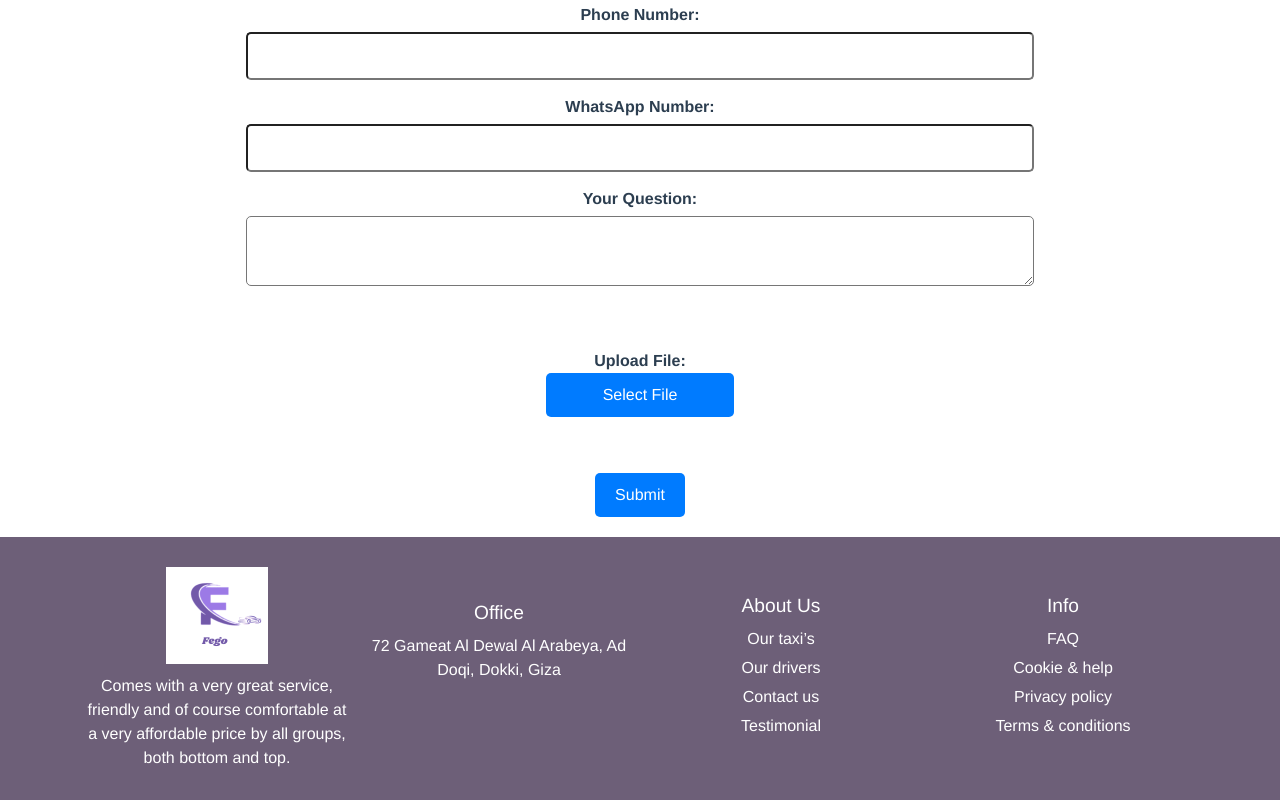
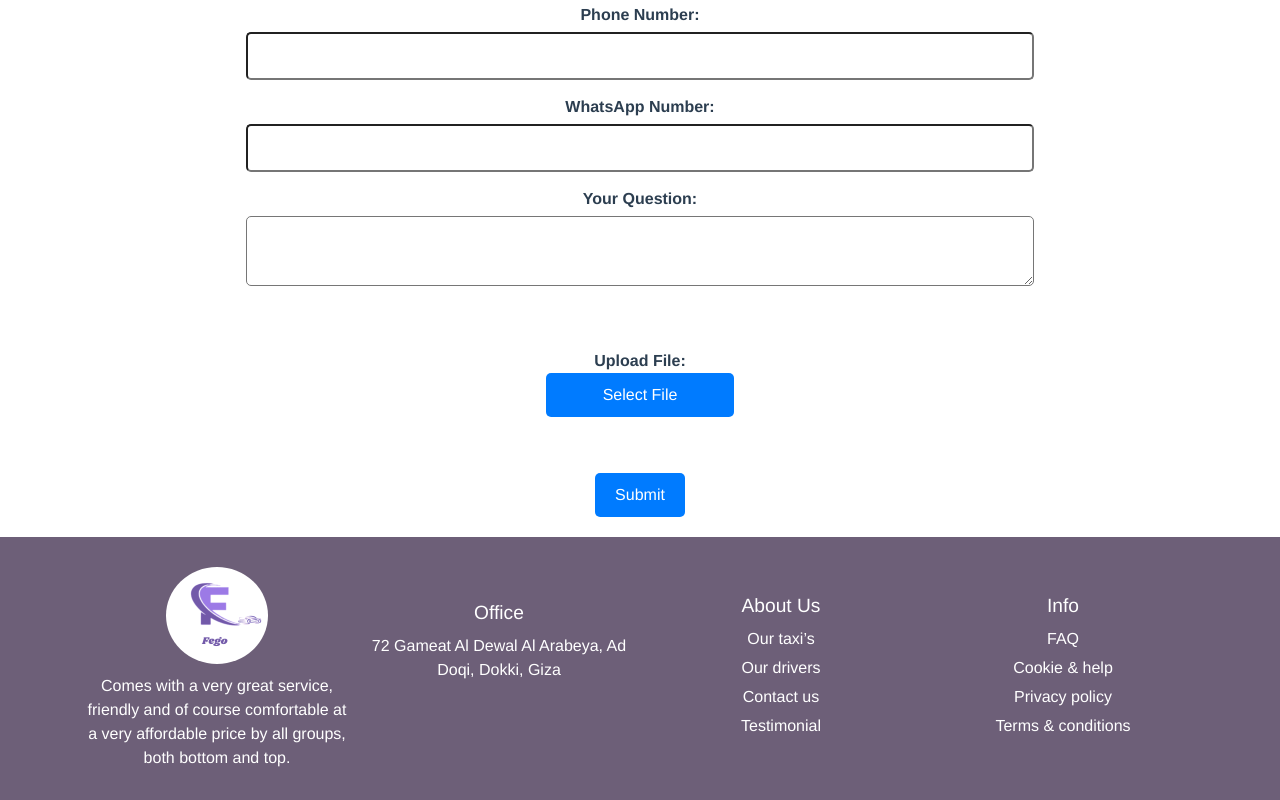
Before and after one commit to HossamElDeenKamal2003/flieger, a Vue app: page /#/ in a window 1280 px wide. Shown: the part 3094-3894 px from the top of the page. Built offline with nearby package versions, Linux system fonts and the light colour scheme.

Commit message:
Add files via upload

```diff
--- a/public/index.html
+++ b/public/index.html
@@ -1,17 +1,21 @@
 <!DOCTYPE html>
 <html lang="">
+
 <head>
   <meta charset="utf-8">
   <meta http-equiv="X-UA-Compatible" content="IE=edge">
   <meta name="viewport" content="width=device-width,initial-scale=1.0">
-    <link rel="icon" href="<%= BASE_URL %>favicon.ico">
-    <title><%= htmlWebpackPlugin.options.title %></title>
+  <link rel="icon" href="<%= BASE_URL %>icon.ico">
+  <title>Fego</title>
 </head>
+
 <body>
   <noscript>
-      <strong>We're sorry but <%= htmlWebpackPlugin.options.title %> doesn't work properly without JavaScript enabled. Please enable it to continue.</strong>
+    <strong>We're sorry but <%= htmlWebpackPlugin.options.title %> doesn't work properly without JavaScript enabled.
+        Please enable it to continue.</strong>
   </noscript>
   <div id="app"></div>
   <!-- built files will be auto injected -->
 </body>
+
 </html>
--- a/src/components/footerComponent.vue
+++ b/src/components/footerComponent.vue
@@ -3,7 +3,7 @@
       <div class="container">
         <!-- First Column -->
         <div class="column">
-          <img :src="image" alt="Logo" class="logo" />
+          <img :src="image" alt="Logo" class="logo" style="border-radius: 50%;" />
           <p>
             Comes with a very great service, friendly and of course comfortable at
             a very affordable price by all groups, both bottom and top.
```
Also changed, not shown: 1 other file (tests, documents, lock files or other folders). Lines whose indentation alone changed are shown as unchanged.
